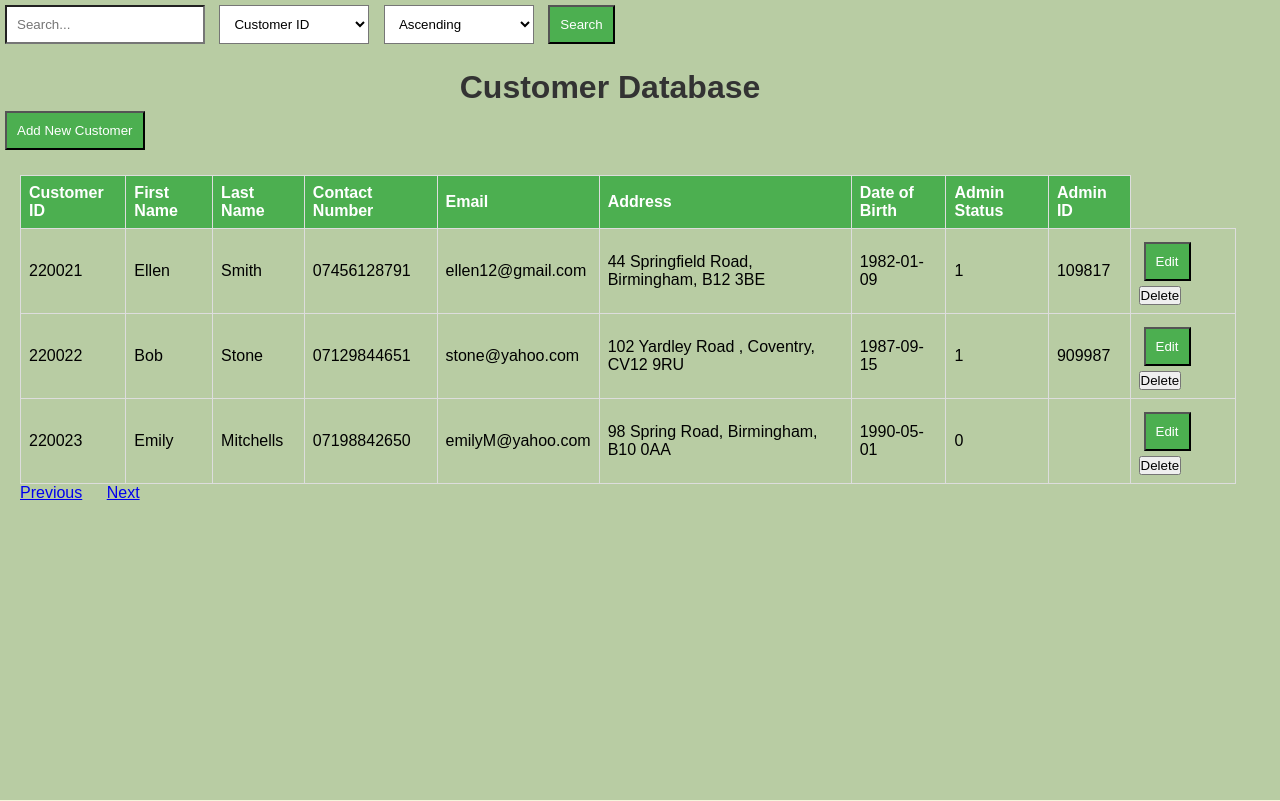
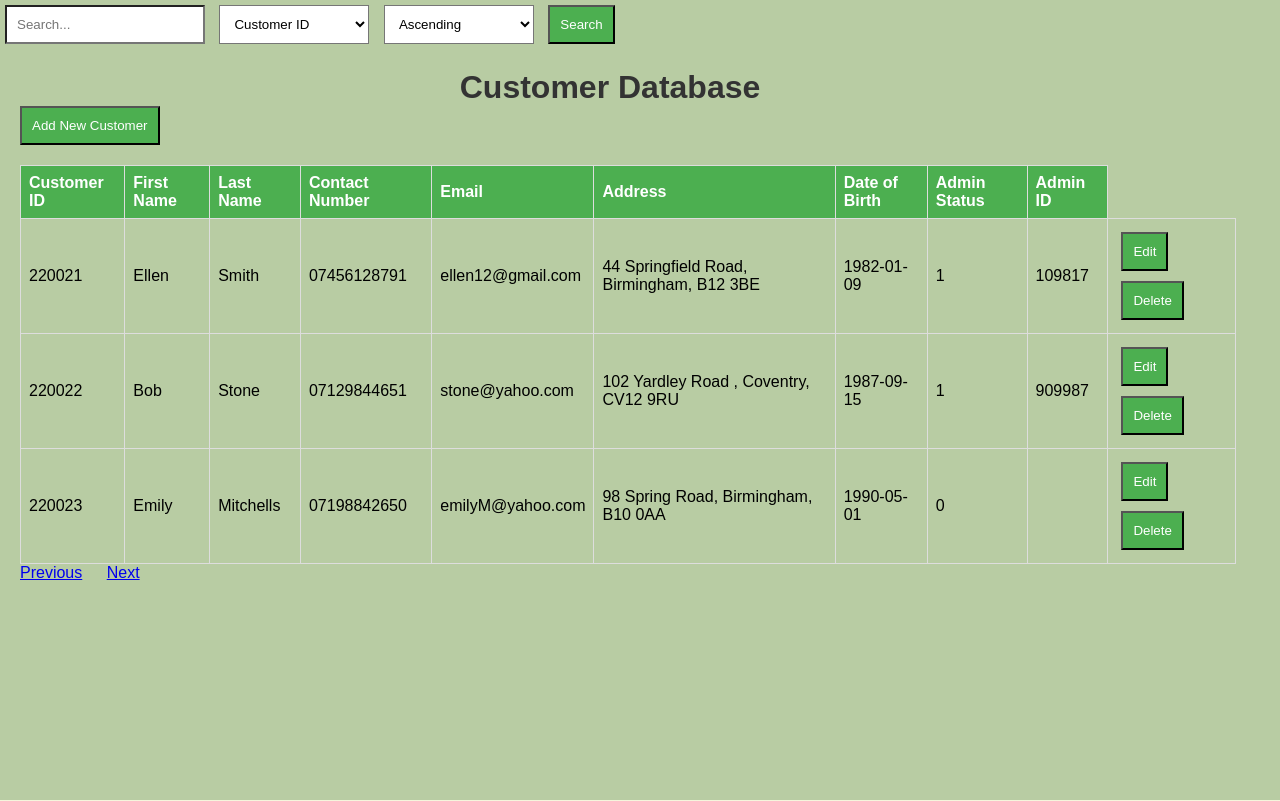
Before and after one commit to RostislavValev01/Group37, a PHP site: page /customerDetails.php in a window 1280 px wide. Shown: the part 196-997 px from the top of the page. Run offline with PHP 8.4, Linux system fonts and the light colour scheme; a user stored in the database is signed in; data comes from the database, SQL or seed files in the repository; data that the repository does not hold is empty.

Commit message:
Update customerDetails.css
delete button css

```diff
--- a/hp website code/css/customerDetails.css
+++ b/hp website code/css/customerDetails.css
@@ -129,6 +129,14 @@ body {
 
 .add-customer-button {
     padding: 10px;
+    margin-left: 20px;
+    background-color: #4caf50;
+    color: white;
+    cursor: pointer;
+}
+
+.delete-btn {
+    padding: 10px;
     margin: 5px;
     background-color: #4caf50;
     color: white;
```
